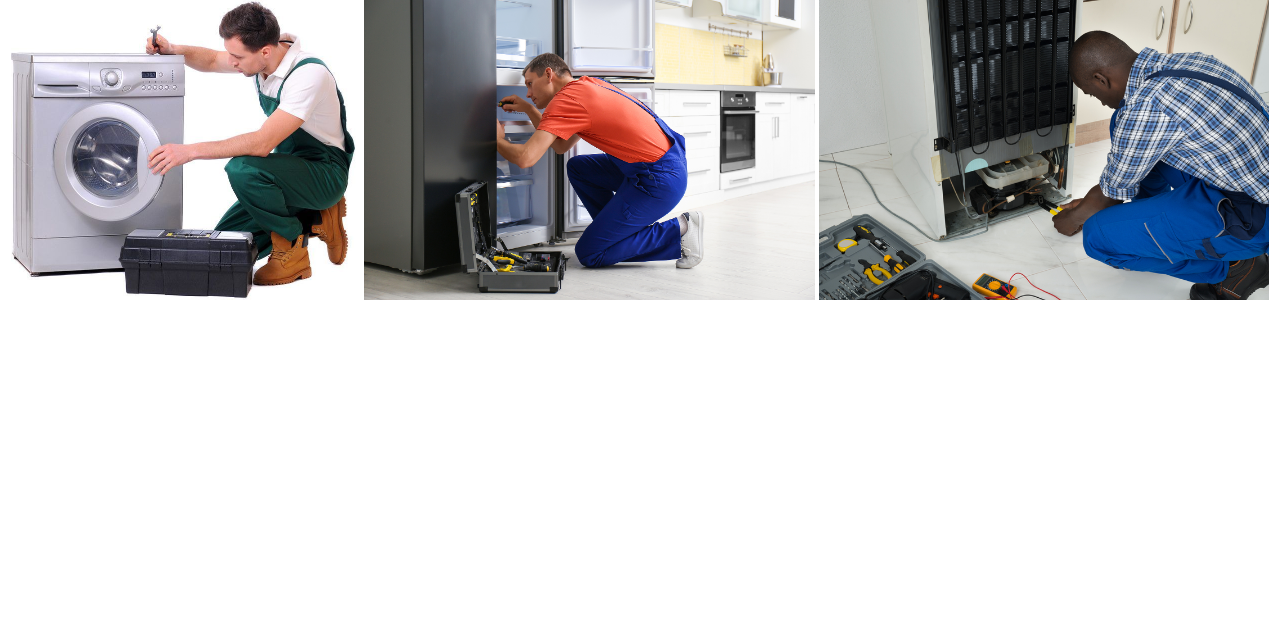
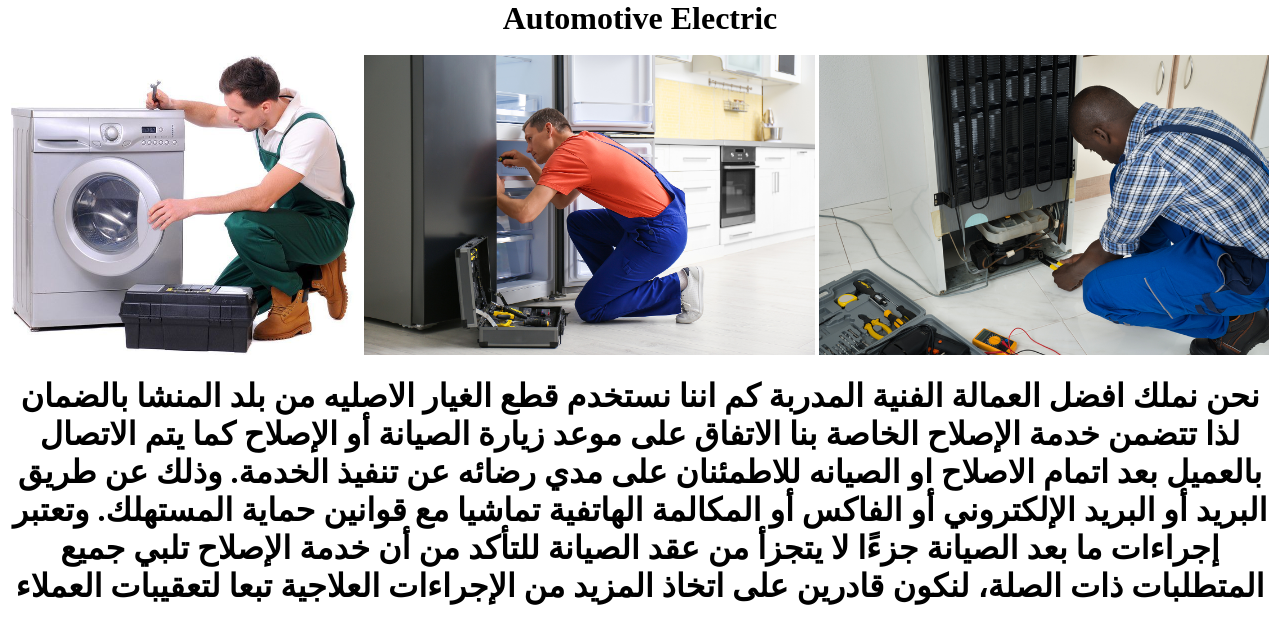
Before and after one commit to danash66/test, a plain HTML site: page index.html in a window 1280 px wide. Drawn offline with Linux system fonts and the light colour scheme.

Commit message:
Update index.html

```diff
--- a/index.html
+++ b/index.html
@@ -6,9 +6,18 @@
 	<link rel="stylesheet" type="text/css" href="style.css">
 </head>
 <body>
-
+	<h1> Automotive Electric</h1>
+	<br>
 <img src="images/washer.jpg"height="300px">
 <img src="images/workshop.jpg"height="300px">
 <img src="images/frg.jpg"height="300px">
+<br>
+<br>
+  <div id="part-1">
+  	<h1>
+	نحن نملك افضل العمالة الفنية المدربة كم اننا نستخدم قطع الغيار الاصليه من بلد المنشا بالضمان لذا تتضمن خدمة الإصلاح الخاصة بنا الاتفاق على موعد زيارة الصيانة أو الإصلاح  كما يتم الاتصال  بالعميل بعد اتمام الاصلاح او الصيانه للاطمئنان على مدي رضائه عن تنفيذ الخدمة. وذلك عن طريق البريد أو البريد الإلكتروني أو الفاكس أو المكالمة الهاتفية تماشيا مع قوانين حماية المستهلك. وتعتبر إجراءات ما بعد الصيانة جزءًا لا يتجزأ من عقد الصيانة للتأكد من أن خدمة الإصلاح تلبي جميع المتطلبات ذات الصلة، لنكون قادرين على اتخاذ المزيد من الإجراءات العلاجية تبعا لتعقيبات العملاء
+</h1>
+</div>
+
 </body>
 </html>
```
